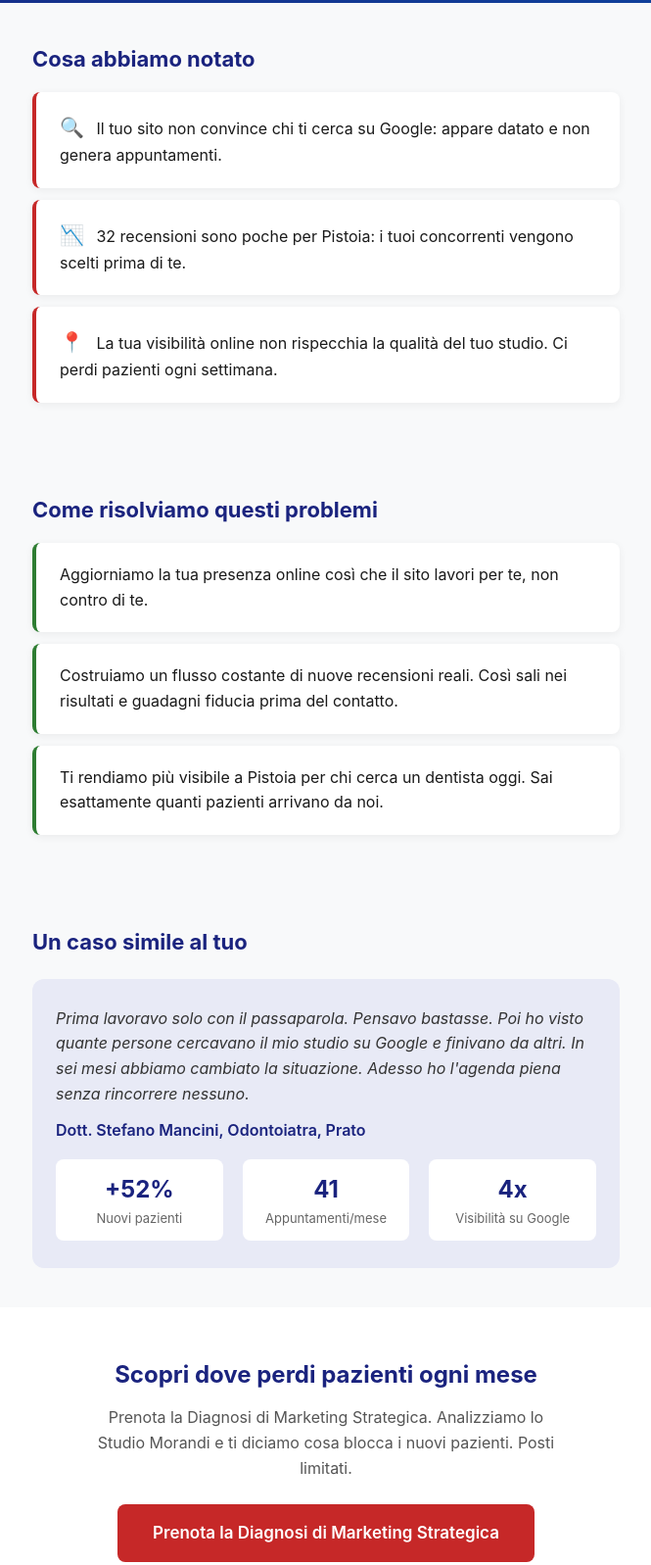
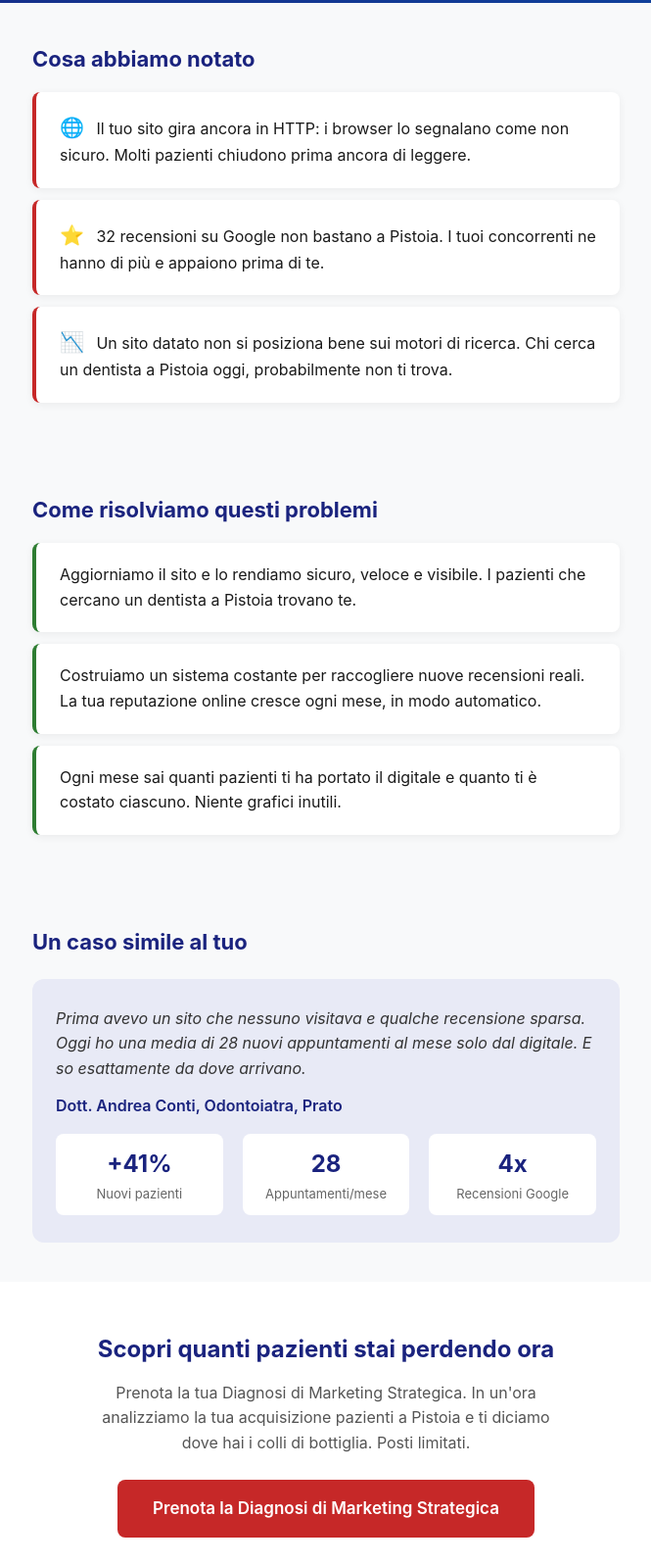
Before and after one commit to gmconsulting-marketing/outreach-pages, a plain HTML site: page proposte/studio-morandi-odontoiatria-morandi-odontoiatria-s-r-l-dir-s/index.html in a window 1280 px wide. Shown: the part 247-1844 px from the top of the page at 98% size, without its empty margins (307-972 px from the left). Drawn offline with Linux system fonts and the light colour scheme.

Commit message:
Landing page: studio-morandi-odontoiatria-morandi-odontoiatria-s-r-l-dir-s

```diff
--- a/proposte/studio-morandi-odontoiatria-morandi-odontoiatria-s-r-l-dir-s/index.html
+++ b/proposte/studio-morandi-odontoiatria-morandi-odontoiatria-s-r-l-dir-s/index.html
@@ -3,7 +3,7 @@
 <head>
   <meta charset="UTF-8">
   <meta name="viewport" content="width=device-width, initial-scale=1.0">
-  <title>Studio Morandi, Pistoia merita di conoscerti meglio di così - GM Consulting</title>
+  <title>Studio Morandi, quanti nuovi pazienti arrivano ogni mese a Pistoia? - GM Consulting</title>
   <style>
     * { margin: 0; padding: 0; box-sizing: border-box; }
     body {
@@ -131,40 +131,40 @@
 </head>
 <body>
   <div class="hero">
-    <h1>Studio Morandi, Pistoia merita di conoscerti meglio di così</h1>
-    <p class="subtitle">32 recensioni sono un inizio. I pazienti che non ti trovano sono il problema.</p>
+    <h1>Studio Morandi, quanti nuovi pazienti arrivano ogni mese a Pistoia?</h1>
+    <p class="subtitle">Analizziamo la tua presenza digitale e ti diciamo dove stai perdendo pazienti.</p>
   </div>
 
   <div class="section">
     <h2>Cosa abbiamo notato</h2>
-    <div class="problem-card"><span class="icon">🔍</span> Il tuo sito non convince chi ti cerca su Google: appare datato e non genera appuntamenti.</div>
-    <div class="problem-card"><span class="icon">📉</span> 32 recensioni sono poche per Pistoia: i tuoi concorrenti vengono scelti prima di te.</div>
-    <div class="problem-card"><span class="icon">📍</span> La tua visibilità online non rispecchia la qualità del tuo studio. Ci perdi pazienti ogni settimana.</div>
+    <div class="problem-card"><span class="icon">🌐</span> Il tuo sito gira ancora in HTTP: i browser lo segnalano come non sicuro. Molti pazienti chiudono prima ancora di leggere.</div>
+    <div class="problem-card"><span class="icon">⭐</span> 32 recensioni su Google non bastano a Pistoia. I tuoi concorrenti ne hanno di più e appaiono prima di te.</div>
+    <div class="problem-card"><span class="icon">📉</span> Un sito datato non si posiziona bene sui motori di ricerca. Chi cerca un dentista a Pistoia oggi, probabilmente non ti trova.</div>
   </div>
 
   <div class="section">
     <h2>Come risolviamo questi problemi</h2>
-    <div class="solution-card">Aggiorniamo la tua presenza online così che il sito lavori per te, non contro di te.</div>
-    <div class="solution-card">Costruiamo un flusso costante di nuove recensioni reali. Così sali nei risultati e guadagni fiducia prima del contatto.</div>
-    <div class="solution-card">Ti rendiamo più visibile a Pistoia per chi cerca un dentista oggi. Sai esattamente quanti pazienti arrivano da noi.</div>
+    <div class="solution-card">Aggiorniamo il sito e lo rendiamo sicuro, veloce e visibile. I pazienti che cercano un dentista a Pistoia trovano te.</div>
+    <div class="solution-card">Costruiamo un sistema costante per raccogliere nuove recensioni reali. La tua reputazione online cresce ogni mese, in modo automatico.</div>
+    <div class="solution-card">Ogni mese sai quanti pazienti ti ha portato il digitale e quanto ti è costato ciascuno. Niente grafici inutili.</div>
   </div>
 
   <div class="section">
     <h2>Un caso simile al tuo</h2>
     <div class="proof-box">
-      <p class="quote">Prima lavoravo solo con il passaparola. Pensavo bastasse. Poi ho visto quante persone cercavano il mio studio su Google e finivano da altri. In sei mesi abbiamo cambiato la situazione. Adesso ho l'agenda piena senza rincorrere nessuno.</p>
-      <p class="attribution">Dott. Stefano Mancini, Odontoiatra, Prato</p>
+      <p class="quote">Prima avevo un sito che nessuno visitava e qualche recensione sparsa. Oggi ho una media di 28 nuovi appuntamenti al mese solo dal digitale. E so esattamente da dove arrivano.</p>
+      <p class="attribution">Dott. Andrea Conti, Odontoiatra, Prato</p>
       <div class="numbers">
-        <div class="stat"><div class="num">+52%</div><div class="label">Nuovi pazienti</div></div>
-        <div class="stat"><div class="num">41</div><div class="label">Appuntamenti/mese</div></div>
-        <div class="stat"><div class="num">4x</div><div class="label">Visibilità su Google</div></div>
+        <div class="stat"><div class="num">+41%</div><div class="label">Nuovi pazienti</div></div>
+        <div class="stat"><div class="num">28</div><div class="label">Appuntamenti/mese</div></div>
+        <div class="stat"><div class="num">4x</div><div class="label">Recensioni Google</div></div>
       </div>
     </div>
   </div>
 
   <div class="cta-section">
-    <h2>Scopri dove perdi pazienti ogni mese</h2>
-    <p>Prenota la Diagnosi di Marketing Strategica. Analizziamo lo Studio Morandi e ti diciamo cosa blocca i nuovi pazienti. Posti limitati.</p>
+    <h2>Scopri quanti pazienti stai perdendo ora</h2>
+    <p>Prenota la tua Diagnosi di Marketing Strategica. In un'ora analizziamo la tua acquisizione pazienti a Pistoia e ti diciamo dove hai i colli di bottiglia. Posti limitati.</p>
     <a href="https://gmconsulting.it/diagnosi" class="cta-btn">Prenota la Diagnosi di Marketing Strategica</a>
   </div>
 
```
